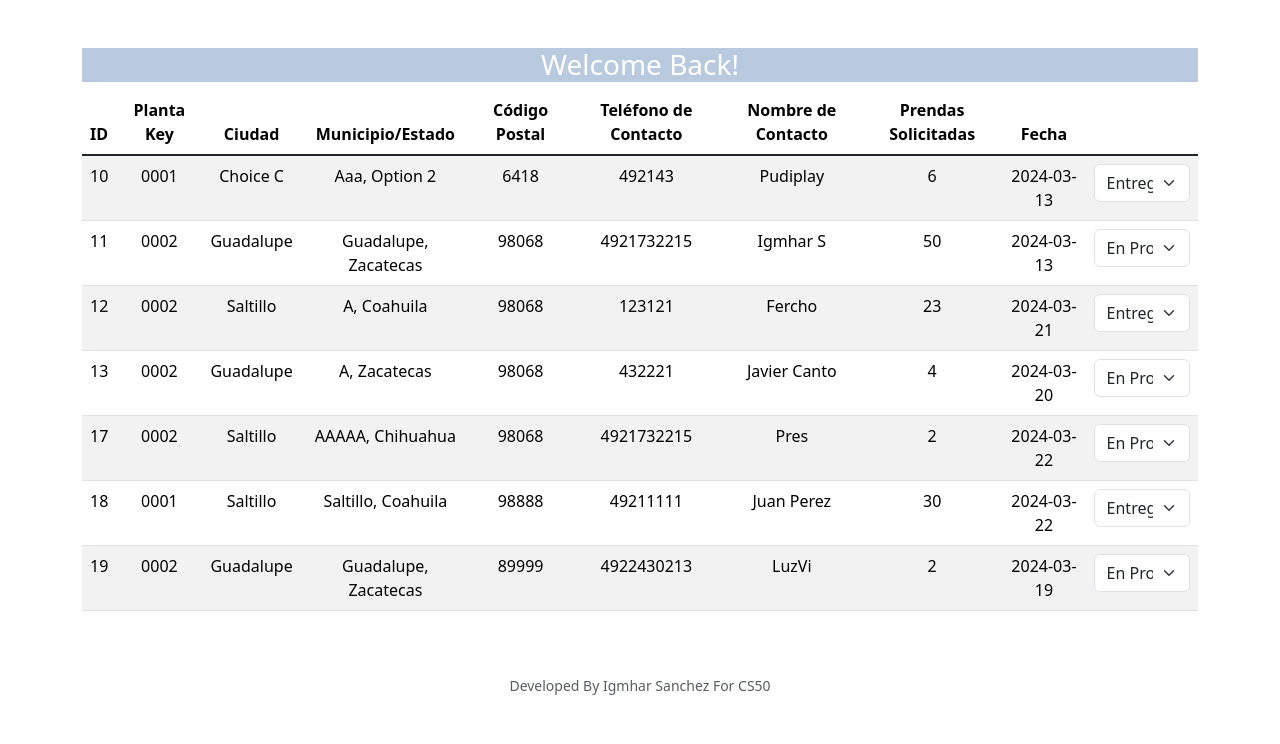
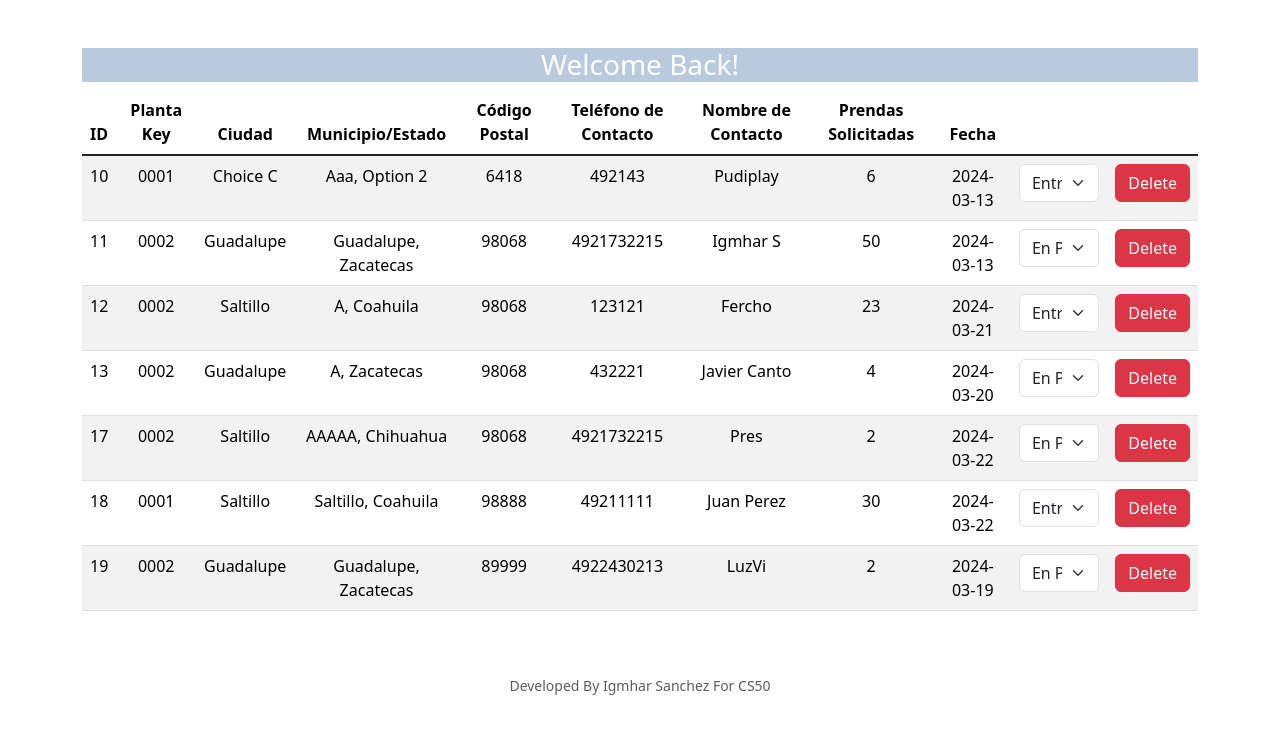
Before and after one commit to Vizard16/CS50-Final-project, a Flask app: page / in a window 1280 px wide. Shown: the part 102-846 px from the top of the page. Run offline with Flask 3, Linux system fonts and the light colour scheme; a user stored in the database is signed in; data comes from the database, SQL or seed files in the repository; some libraries are stand-ins or nearby versions.

Commit message:
Added delete button

```diff
--- a/templates/index.html
+++ b/templates/index.html
@@ -45,6 +45,11 @@
                             <option value="in_progress" {% if release.status == 'in_progress' %} selected {% endif %}>En Proceso</option>
                             <option value="delivered" {% if release.status == 'delivered' %} selected {% endif %}>Entregado</option>
                         </select>
+                    </td>
+                    <td>
+                        <button class="btn btn-danger delete-btn" data-id="{{ release.id }}">
+                            <i class="fa fa-trash"></i> Delete
+                        </button>
                     </td>
                 </tr>
             {% endfor %}
```
